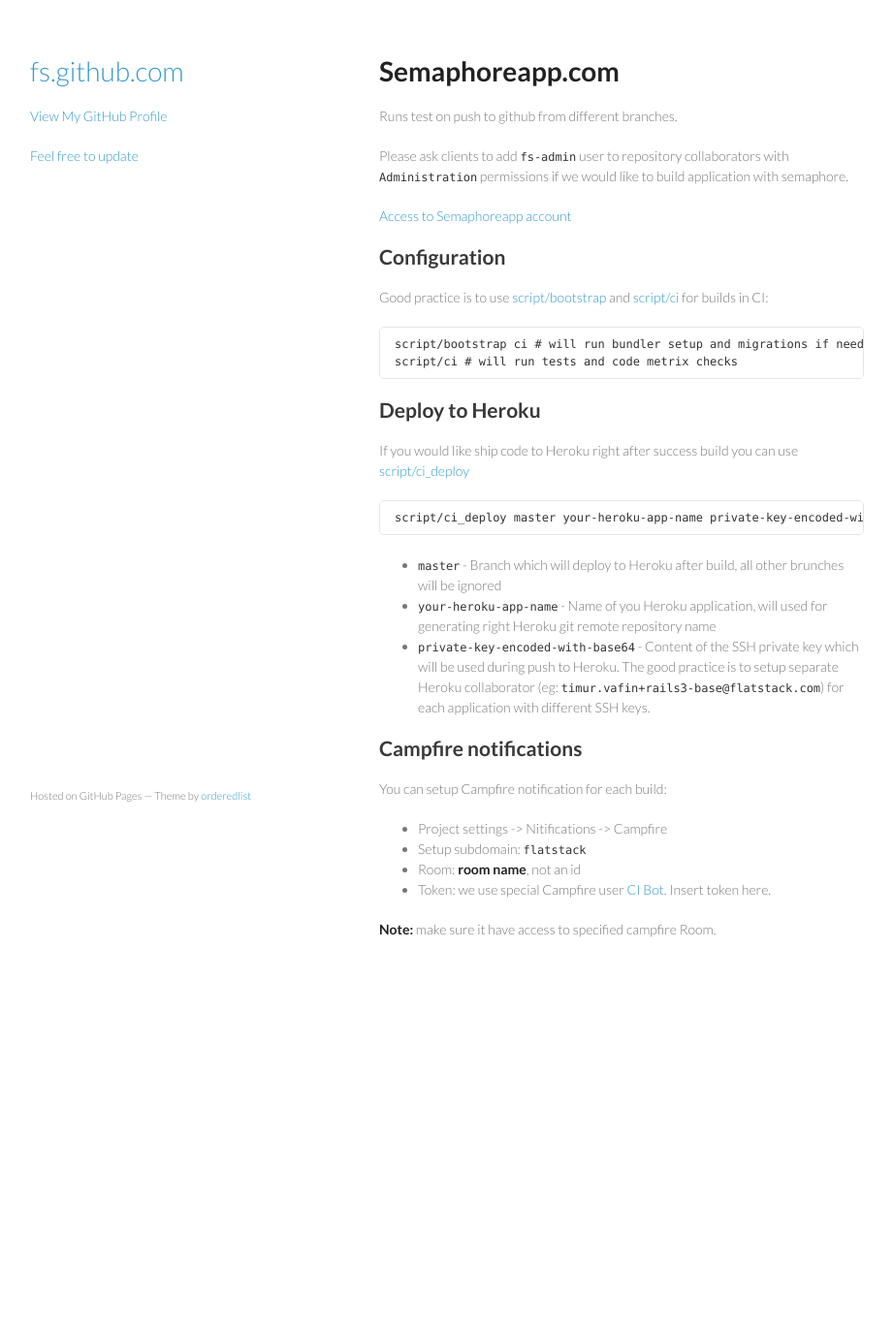
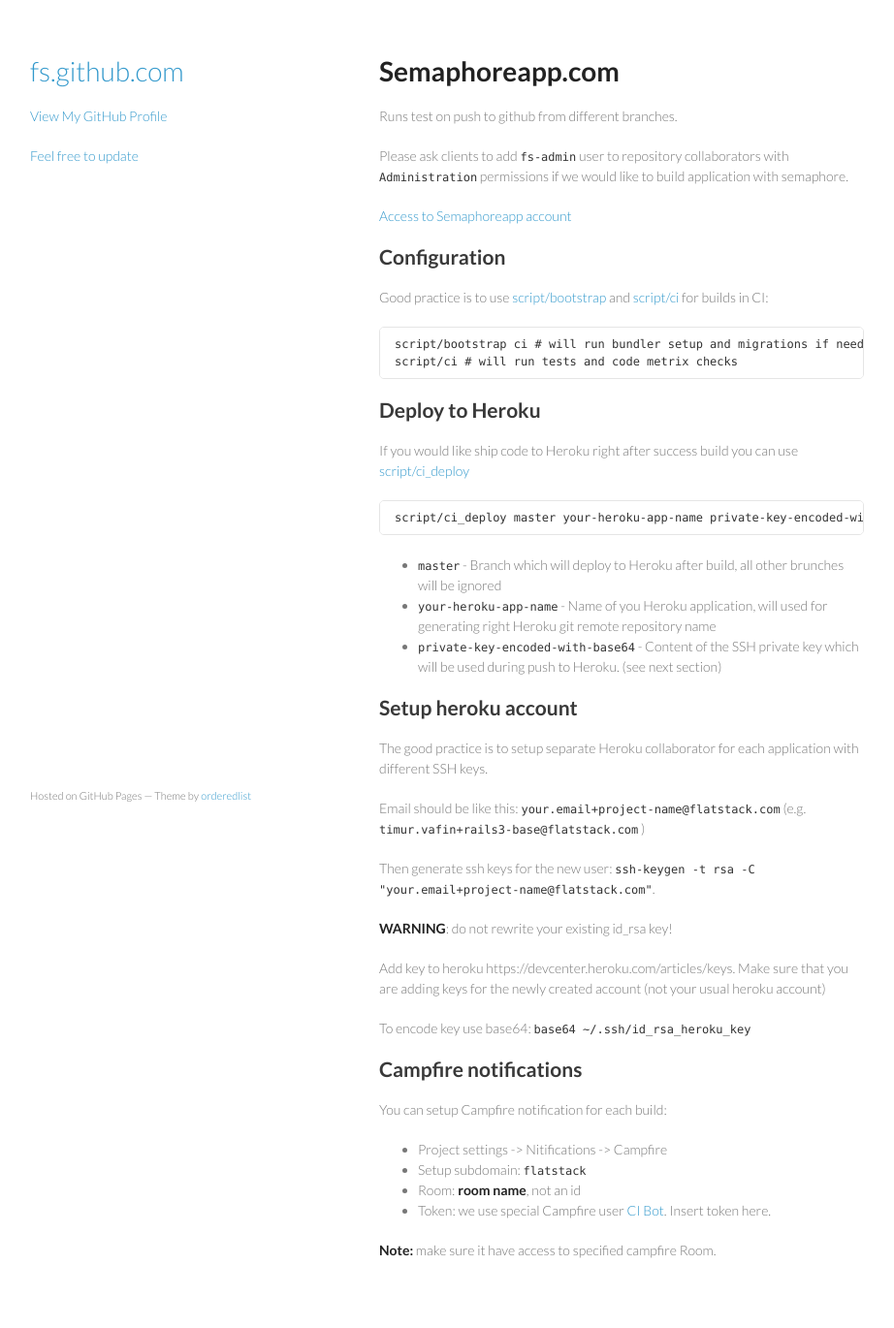
Before and after one commit to mike-burns/fs.github.com, a Jekyll site: the page built from ci-semaphoreapp.md, in a window 1280 px wide. Shown: the whole page at 97% size, without its empty margins (179-1101 px from the left). Built offline with Jekyll 4.4.1, drawn with Linux system fonts in a browser that asks for light colours; before the commit the page ends 1039 px from its top, so only the background shows below that.

Commit message:
Update ci-semaphoreapp.md

```diff
--- a/ci-semaphoreapp.md
+++ b/ci-semaphoreapp.md
@@ -27,8 +27,20 @@ If you would like ship code to Heroku right after success build you can use [scr
 
 * `master` - Branch which will deploy to Heroku after build, all other brunches will be ignored
 * `your-heroku-app-name` - Name of you Heroku application, will used for generating right Heroku git remote repository name
-* `private-key-encoded-with-base64` - Content of the SSH private key which will be used during push to Heroku.
-   The good practice is to setup separate Heroku collaborator (eg: `timur.vafin+rails3-base@flatstack.com`) for each application with different SSH keys.
+* `private-key-encoded-with-base64` - Content of the SSH private key which will be used during push to Heroku. (see next section)
+
+## Setup heroku account
+The good practice is to setup separate Heroku collaborator for each application with different SSH keys.
+
+Email should be like this: `your.email+project-name@flatstack.com` (e.g. `timur.vafin+rails3-base@flatstack.com` )
+
+Then generate ssh keys for the new user: `ssh-keygen -t rsa -C "your.email+project-name@flatstack.com"`.
+
+**WARNING**: do not rewrite your existing id_rsa key!
+
+Add key to heroku https://devcenter.heroku.com/articles/keys. Make sure that you are adding keys for the newly created account (not your usual heroku account)
+
+To encode key use base64: `base64 ~/.ssh/id_rsa_heroku_key`
 
 ## Campfire notifications
 
```
